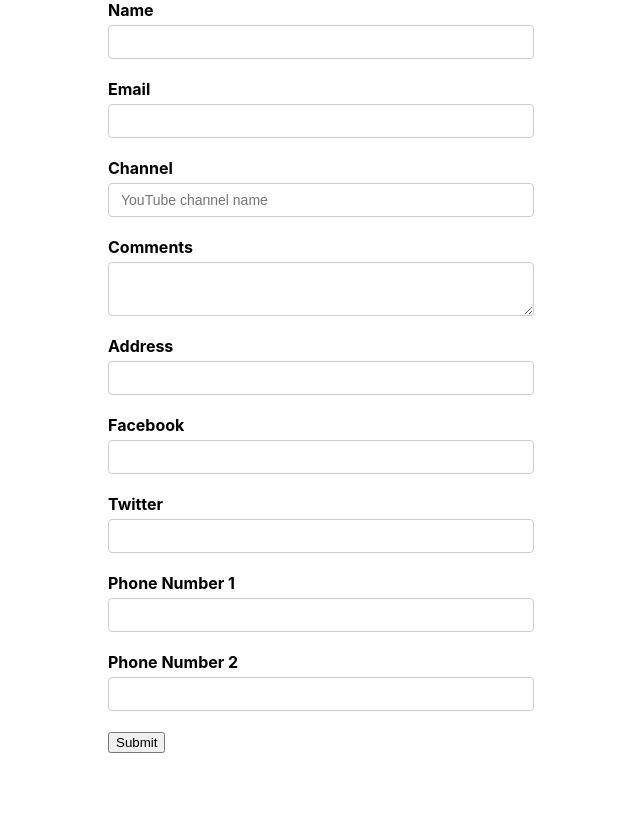
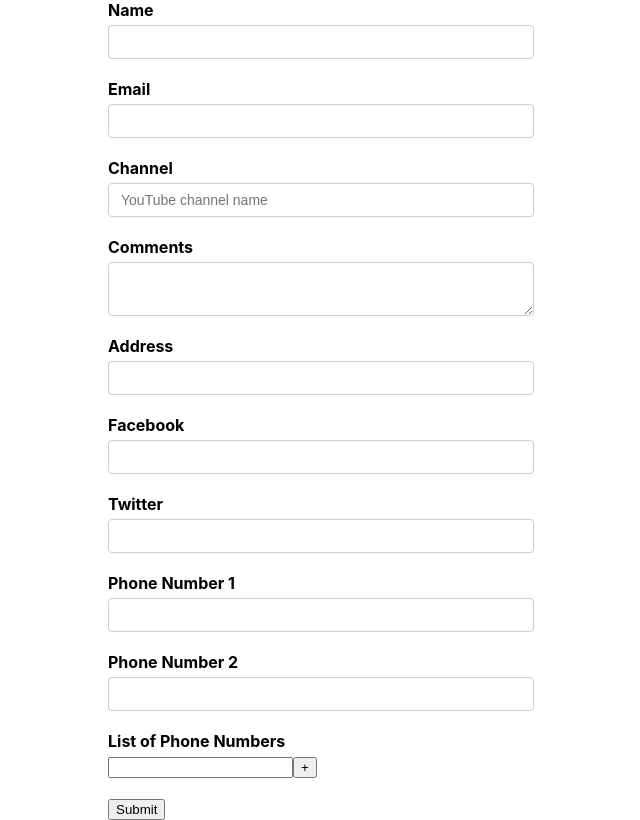
Before and after one commit to devmanoshri/react-formic-practice, a React (Create React App) app: page / in a window 1280 px wide. Shown: the whole page, without its empty margins (319-959 px from the left). Built offline with nearby package versions, Linux system fonts and the light colour scheme.

Commit message:
update 3

```diff
--- a/src/components/YoutubeForm.js
+++ b/src/components/YoutubeForm.js
@@ -1,6 +1,6 @@
 // using Formik component .....
 import React from "react";
-import { Formik, Form, Field, ErrorMessage } from "formik";
+import { Formik, Form, Field, ErrorMessage, FieldArray } from "formik";
 import * as Yup from "yup";
 import TextError from "./TextError";
 const initialValues = {
@@ -13,7 +13,8 @@ const initialValues = {
     facebook: "",
     twitter: "",
   },
-  phoneNumber: ["", ""],
+  phoneNumbers: ["", ""],
+  phNumbers: [""],
 };
 
 const onSubmit = (values) => {
@@ -63,7 +64,7 @@ function YoutubeForm() {
           <label htmlFor="address">Address</label>
           <Field name="address">
             {(props) => {
-              const { field, form, meta } = props;
+              const { field, meta } = props;
               //console.log("render props", props);
               return (
                 <div>
@@ -84,11 +85,42 @@ function YoutubeForm() {
         </div>
         <div className="form-control">
           <label htmlFor="twitter">Phone Number 1</label>
-          <Field type="text" id="phoneNumber1" name="phoneNumber[0]" />
+          <Field type="text" id="phoneNumber1" name="phoneNumbers[0]" />
         </div>
         <div className="form-control">
           <label htmlFor="twitter">Phone Number 2</label>
-          <Field type="text" id="phoneNumber2" name="phoneNumber[1]" />
+          <Field type="text" id="phoneNumber2" name="phoneNumbers[1]" />
+        </div>
+        <div className="form-control">
+          <label>List of Phone Numbers</label>
+          <FieldArray name="phNumbers">
+            {(fieldArrayProps) => {
+              console.log(fieldArrayProps);
+              const { push, remove, form } = fieldArrayProps;
+              const { values } = form;
+              const { phNumbers } = values;
+              return (
+                <div>
+                  {phNumbers.map((phNumber, index) => (
+                    <div key={index}>
+                      <Field name={`phNumbers[${index}]`} />
+                      <button type="button" onClick={() => push("")}>
+                        +
+                      </button>
+                      {index > 0 && (
+                        <button
+                          type="button"
+                          onClick={(index) => remove(index)}
+                        >
+                          -
+                        </button>
+                      )}
+                    </div>
+                  ))}
+                </div>
+              );
+            }}
+          </FieldArray>
         </div>
 
         <button type="submit">Submit</button>
```
